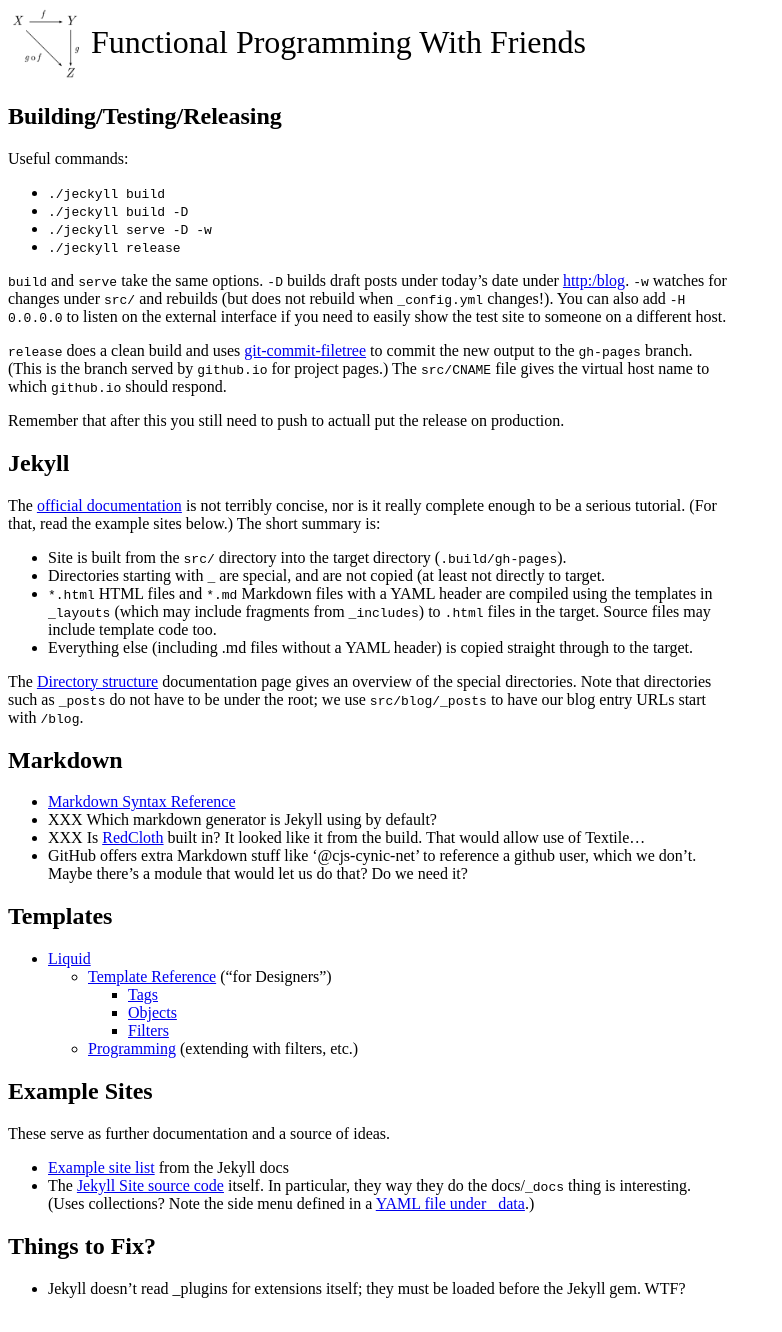
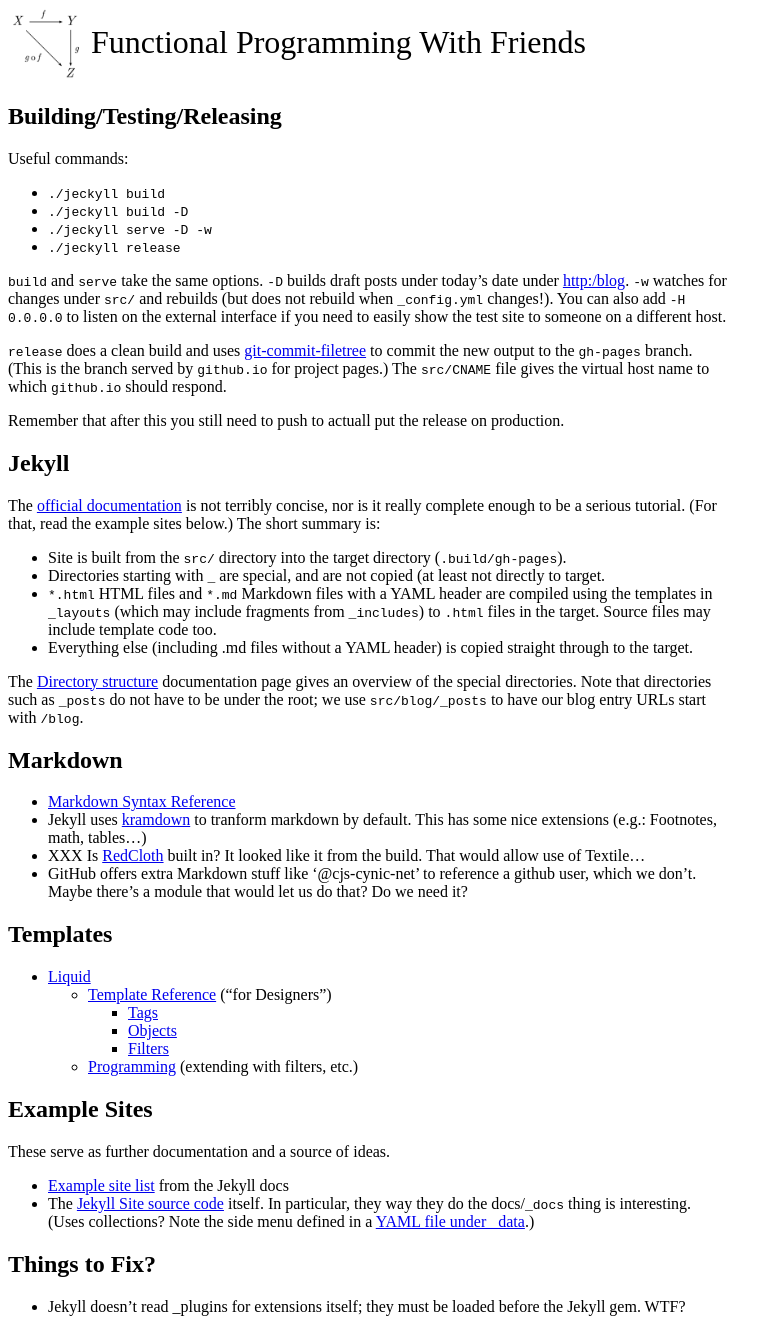
Before and after one commit to 0cjs/fpwf, a Jekyll site: the page built from src/ref.md, in a window 1280 px wide. Shown: the whole page, without its empty margins (0-782 px from the left). Built offline with Jekyll 4.4.1, drawn with Linux system fonts in a browser that asks for light colours.

Commit message:
ref.md: Add link to kramdown, Jekylls default tool for handling markdown.

```diff
--- a/src/ref.md
+++ b/src/ref.md
@@ -58,7 +58,8 @@ entry URLs start with `/blog`.
 ## Markdown
 
 * [Markdown Syntax Reference][msr]
-* XXX Which markdown generator is Jekyll using by default?
+* Jekyll uses [kramdown] to tranform markdown by default. This has some
+  nice extensions (e.g.: Footnotes, math, tables...)
 * XXX Is [RedCloth] built in? It looked like it from the build. That would
   allow use of Textile...
 * GitHub offers extra Markdown stuff like '@cjs-cynic-net' to reference
@@ -67,6 +68,7 @@ entry URLs start with `/blog`.
 
 [msr]: https://daringfireball.net/projects/markdown/syntax
 [RedCloth]: http://redcloth.org
+[kramdown]: http://kramdown.gettalong.org/syntax.html
 
 
 ## Templates
```
